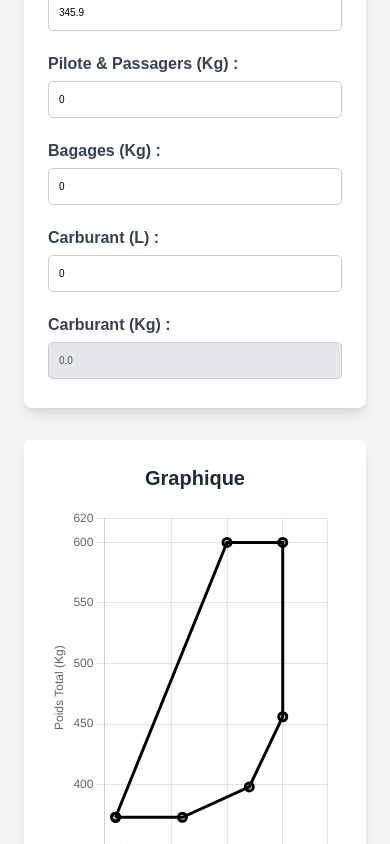
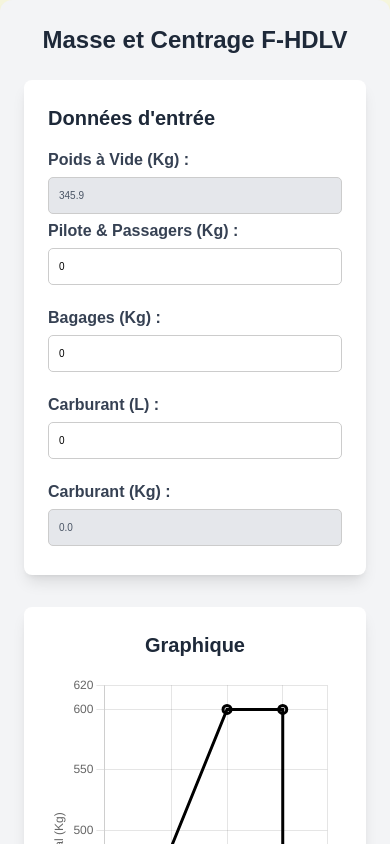
Before and after one commit to tsasamdev/evss-mb, a React (Vite) app in the folder my-project/: page / in a window 390 px wide. Shown: the top 844 px of the page. Built offline with nearby package versions, Linux system fonts and the light colour scheme.

Commit message:
css fixes for mobile resolution

```diff
--- a/my-project/src/App.tsx
+++ b/my-project/src/App.tsx
@@ -3,9 +3,10 @@ import MassBalanceChart from "./MassBalanceChart";
 
 const App: React.FC = () => {
   return (
-    <div className="flex items-center justify-center min-h-screen bg-gray-100">
+    <div >
       <MassBalanceChart />
     </div>
+
   );
 };
 
--- a/my-project/src/MassBalanceChart.tsx
+++ b/my-project/src/MassBalanceChart.tsx
@@ -13,7 +13,7 @@ import "../src/styles/global.css";
 ChartJS.register(CategoryScale, LinearScale, PointElement, LineElement, ScatterController);
 
 const MassBalanceChart: React.FC = () => {
-  const [emptyWeight, setEmptyWeight] = useState<number>(345.9);
+  const [emptyWeight] = useState<number>(345.9);
   const [pilotPassengerWeight, setPilotPassengerWeight] = useState<number>(0);
   const [baggageWeight, setBaggageWeight] = useState<number>(0);
   const [fuelWeightL, setFuelWeightL] = useState<number>(0);
@@ -65,7 +65,7 @@ const MassBalanceChart: React.FC = () => {
   };
 
   return (
-    <div className="p-6 max-w-6xl mx-auto bg-gray-100 shadow-lg rounded-xl min-h-screen">
+    <div className="p-6 max-w-6xl mx-auto bg-gray-100 shadow-lg rounded-xl min-h-fit">
       {/* Responsive Title */}
       <h2 className="text-2xl sm:text-3xl md:text-4xl font-bold mb-6 text-center text-gray-800">
         Masse et Centrage F-HDLV
@@ -76,9 +76,17 @@ const MassBalanceChart: React.FC = () => {
         {/* Form Block */}
         <div className="bg-white p-6 rounded-lg shadow-lg">
           <h3 className="text-xl font-semibold mb-4 text-gray-800">Données d'entrée</h3>
+          <div className="flex flex-col">
+              <label className="font-semibold text-gray-700">Poids à Vide (Kg) :</label>
+              <input
+                type="text"
+                value={emptyWeight}
+                className="border p-2 rounded w-full bg-gray-200 text-gray-600"
+                disabled
+              />
+            </div>
           <div className="flex flex-col space-y-4">
             {[
-              { label: "Poids à Vide (Kg)", value: emptyWeight, setter: setEmptyWeight },
               { label: "Pilote & Passagers (Kg)", value: pilotPassengerWeight, setter: setPilotPassengerWeight },
               { label: "Bagages (Kg)", value: baggageWeight, setter: setBaggageWeight },
               { label: "Carburant (L)", value: fuelWeightL, setter: setFuelWeightL },
--- a/my-project/src/styles/global.css
+++ b/my-project/src/styles/global.css
@@ -9,10 +9,12 @@ body {
     display: flex;
     justify-content: center;
     align-items: center;
-    height: 100vh;
+    min-height: 100vh;
+    overflow-y: auto;
   }
 
   .container {
+    width: 90%; /* Makes it more flexible on mobile */
     max-width: 600px;
     background: white;
     padding: 20px;
@@ -48,3 +50,10 @@ body {
     font-weight: bold;
     margin-top: 10px;
   }
+
+  @media (max-width: 768px) {
+    body {
+        flex-direction: column;
+        align-items: flex-start; /* Align content to top */
+    }
+}
```
